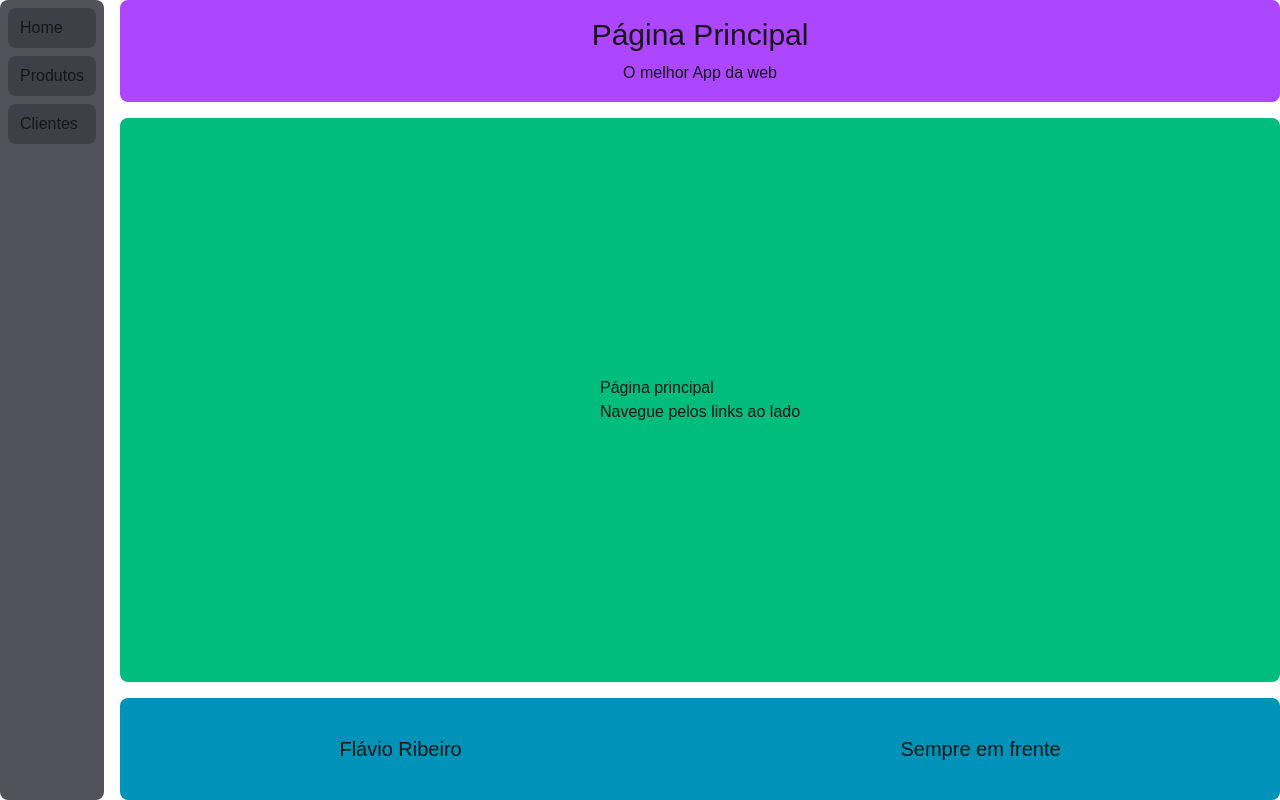
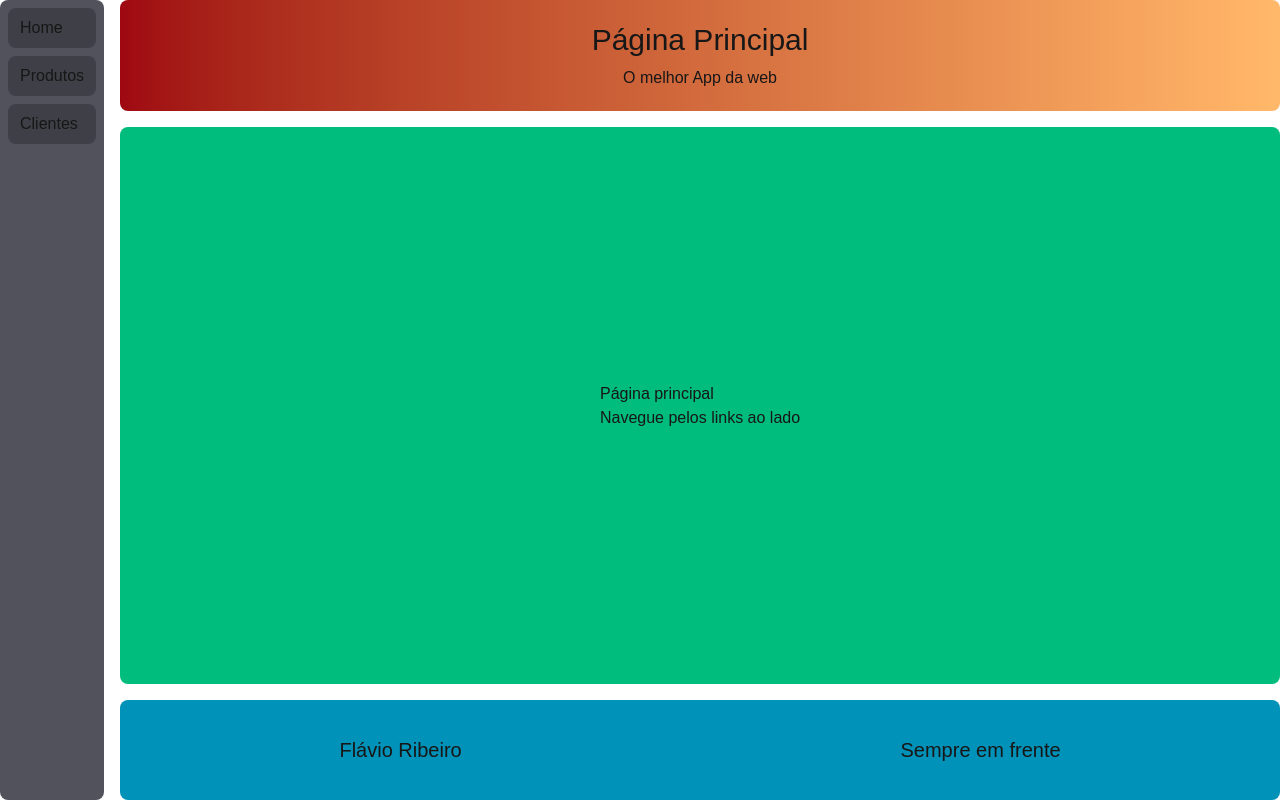
Before and after one commit to flavioribeiro-dev/aprendendo-ReactJS, a Next.js app in the folder FORMACAO-DEV/1.FUNDAMENTOS/my-app-1/: page / in a window 1280 px wide. Built offline with nearby package versions, Linux system fonts and the light colour scheme.

Commit message:
aula 27 - passando um CLASSNAME como parâmetro (props) para o Componente

```diff
--- a/FORMACAO-DEV/1.FUNDAMENTOS/my-app-1/src/components/Cabecalho.tsx
+++ b/FORMACAO-DEV/1.FUNDAMENTOS/my-app-1/src/components/Cabecalho.tsx
@@ -2,7 +2,8 @@ export default function Cabecalho(props: any) {
     return (
         <div className={`
             flex flex-col justify-center items-center gap-2
-            bg-purple-500 h-36 rounded-lg
+            bg-purple-500 rounded-lg
+            ${props.className ?? ''}
         `}>
             <h1 className="text-3xl">{props.cabecalho_titulo}</h1>
             <h3>O melhor App da web</h3>
--- a/FORMACAO-DEV/1.FUNDAMENTOS/my-app-1/src/components/Modelo.tsx
+++ b/FORMACAO-DEV/1.FUNDAMENTOS/my-app-1/src/components/Modelo.tsx
@@ -11,6 +11,9 @@ export default function PageDefault(props: any) {
                 <Menu />
                 <div className="flex flex-col gap-4 h-screen w-screen">
                     <Cabecalho
+                        className={`h-40
+                            bg-linear-to-r from-red-800 to-orange-300
+                        `}
                         cabecalho_titulo={props.cabecalho_titulo}
                     />
                     <div className="flex gap-4 h-screen">
```
Also changed, not shown: 1 other file (tests, documents, lock files or other folders).
